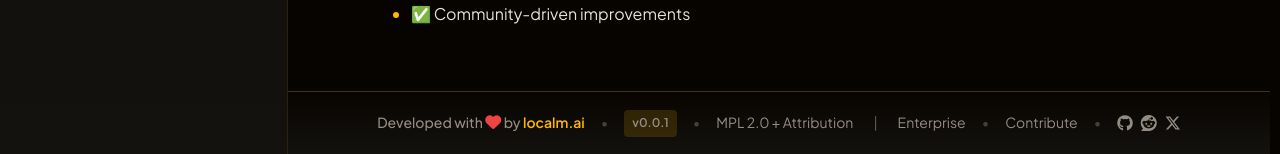
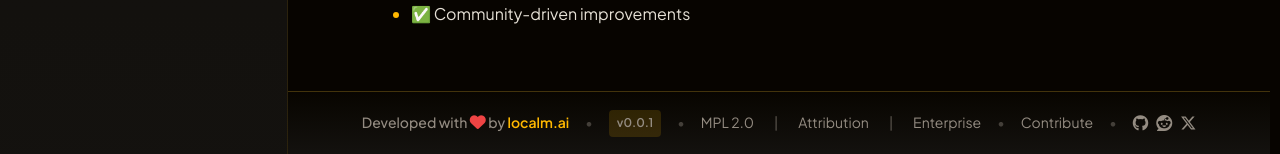
Before and after one commit to nilayparikh/ai-agent-ea-framework, a Jekyll site: the page built from enterprise.md, in a window 1280 px wide. Shown: the part 2698-2852 px from the top of the page. Built offline with Jekyll 4.4.1, drawn with Linux system fonts in a browser that asks for light colours; some of the changed lines change nothing that is shown.

Commit message:
Fix footer to separate MPL 2.0 and Attribution links

```diff
--- a/_layouts/default.html
+++ b/_layouts/default.html
@@ -368,7 +368,9 @@
             <span class="version-badge">v0.0.1</span>
             <span class="footer-sep">•</span>
             <div class="footer-links">
-              <a href="{{ '/attribution' | relative_url }}">MPL 2.0 + Attribution</a>
+              <a href="{{ '/license' | relative_url }}">MPL 2.0</a>
+              <span class="footer-link-sep">|</span>
+              <a href="{{ '/attribution' | relative_url }}">Attribution</a>
               <span class="footer-link-sep">|</span>
               <a href="https://localm.ai/enterprise" target="_blank" rel="noopener">Enterprise</a>
             </div>
```
